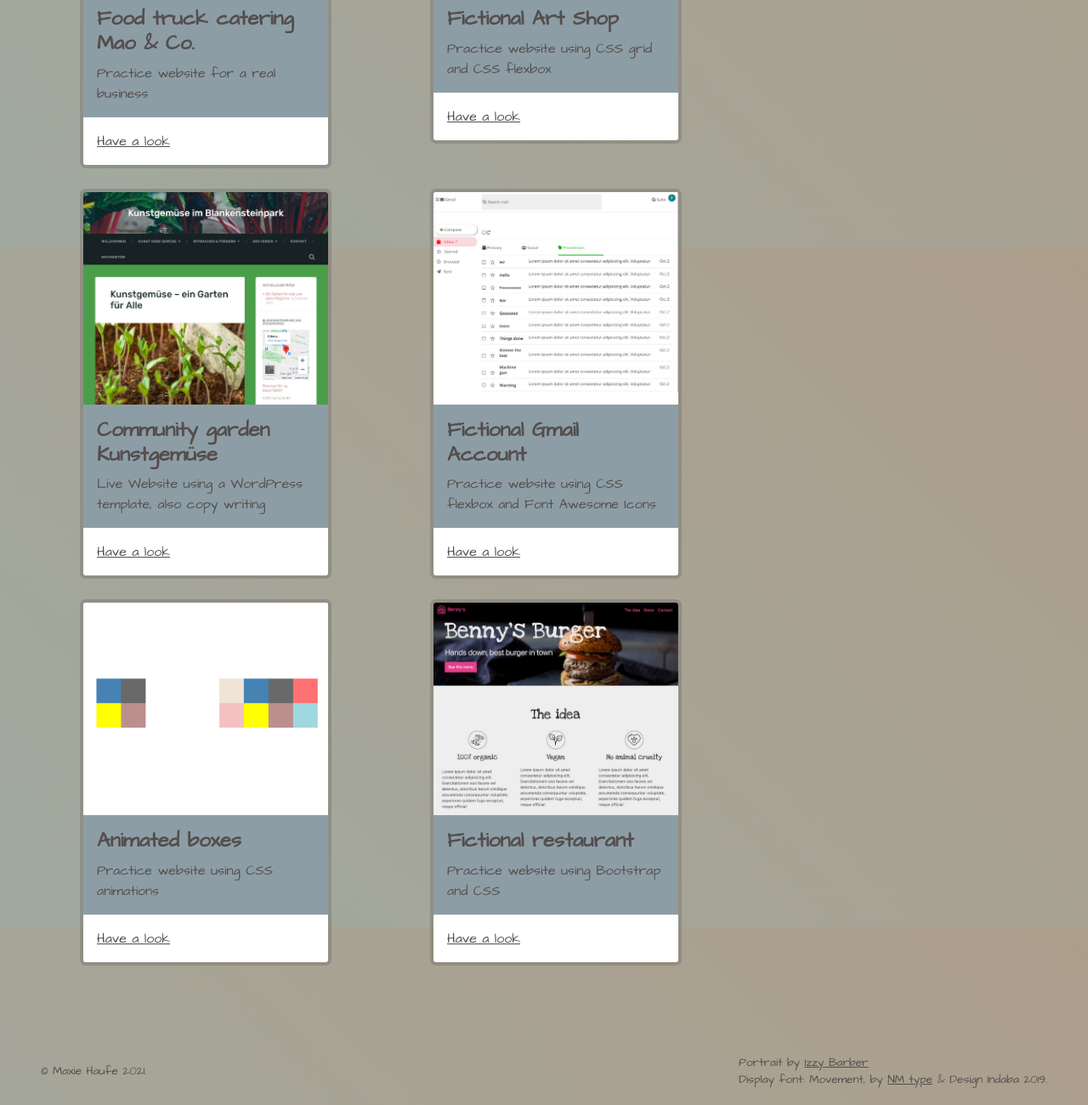
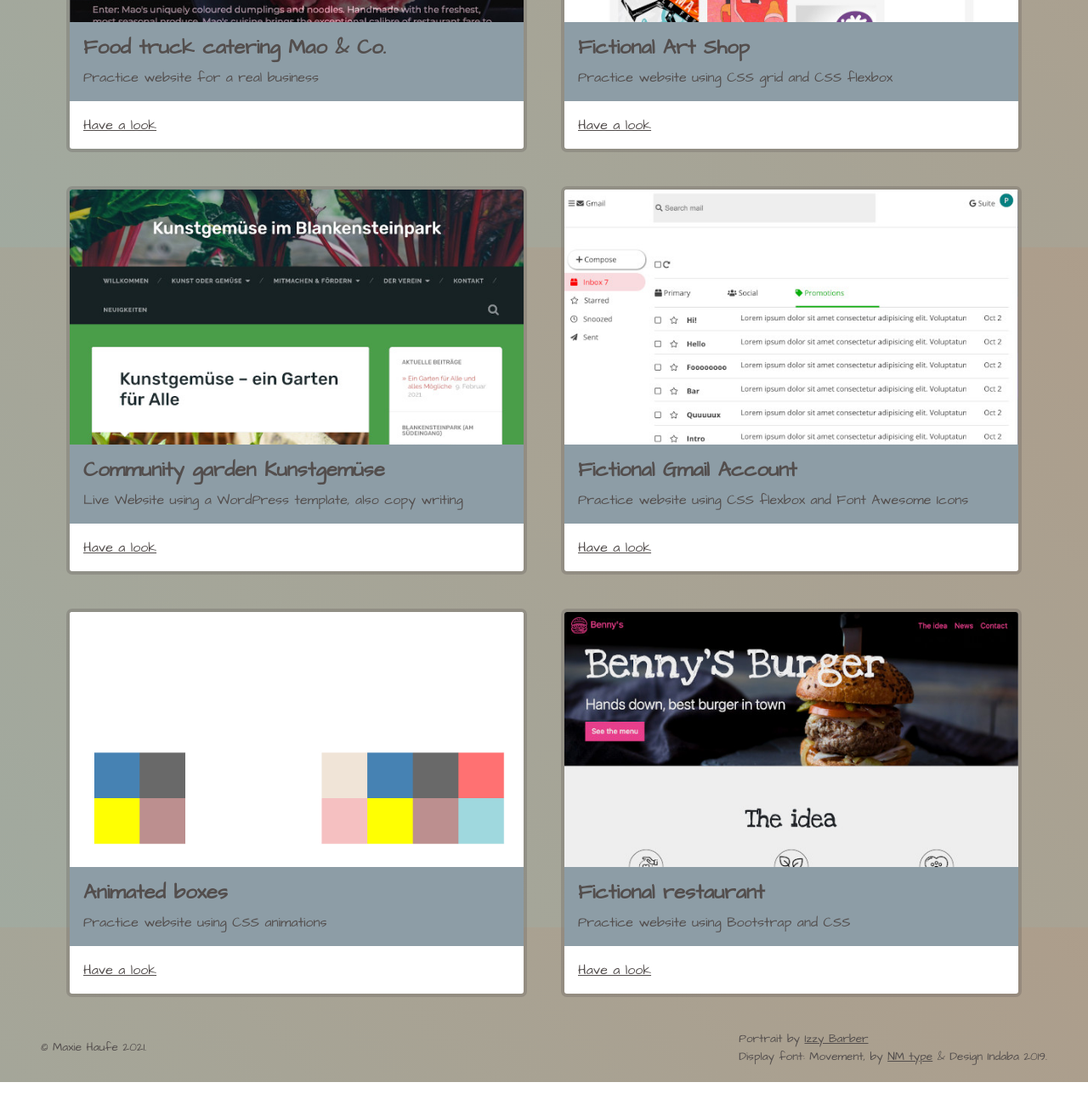
Before and after one commit to Mxx1029/uib-portfolio-project, a website: page src/projects.html in a window 1280 px wide. Shown: the part 509-1809 px from the top of the page at 85% size. After the commit the page ends 1782 px from the top, so only its background shows below. Drawn offline with nearby package versions, Linux system fonts and the light colour scheme; files that its build step writes are made by us from their sources; files whose address does not match are found by name.

Commit message:
Fix projects grid on projects page

```diff
--- a/src/projects.html
+++ b/src/projects.html
@@ -43,9 +43,11 @@
     </header>
     <main class="container mb-lg-4">
         <h1 class="display-4 text-center mb-md-5">Check out my work</h1>
-        <div class="row mb-lg-5">
-            <div class="col-lg-4 col-md-6 col-sm-12 m-3">
-                <div class="card border-0" style="width: 18rem;">
+        <!-- <div class="row mb-lg-5"> -->
+        <div class="row row-cols-1 row-cols-md-2 g-5">
+            <!-- <div class="col-lg-4 col-md-6 col-sm-12 m-3"> -->
+            <div class="col">
+                <div class="card border-0">
                     <div class="img-container overflow-scroll">
                         <img src="./images/mao-600px.jpeg" class="overflow-scroll card-img-top" alt="Screenshot of food truck website">
                     </div>
@@ -59,8 +61,9 @@
                     </div>
                 </div>
             </div>
-            <div class="col-lg-4 col-md-6 col-sm-12 m-3">
-                <div class="card border-0" style="width: 18rem;">
+            <!-- <div class="col-lg-4 col-md-6 col-sm-12 m-3"> -->
+            <div class="col">
+                <div class="card border-0">
                     <div class="img-container overflow-scroll">
                         <img src="./images/grid-gallery-600px.jpeg" class="overflow-scroll card-img-top" alt="Screenshot of food truck website">
                     </div>
@@ -74,8 +77,9 @@
                     </div>
                 </div>
             </div>
-            <div class="col-lg-4 col-md-6 col-sm-12 m-3">
-                <div class="card border-0" style="width: 18rem;">
+            <!-- <div class="col-lg-4 col-md-6 col-sm-12 m-3"> -->
+            <div class="col">
+                <div class="card border-0">
                     <div class="img-container overflow-scroll">
                         <img src="./images/kunstgemuese-600px.jpeg" class="overflow-scroll card-img-top" alt="Screenshot of food truck website">
                     </div>
@@ -89,8 +93,9 @@
                     </div>
                 </div>
             </div>
-            <div class="col-lg-4 col-md-6 col-sm-12 m-3">
-                <div class="card border-0" style="width: 18rem;">
+            <!-- <div class="col-lg-4 col-md-6 col-sm-12 m-3"> -->
+            <div class="col">
+                <div class="card border-0">
                     <div class="img-container overflow-scroll">
                         <img src="./images/gmail-600px.jpeg" class="overflow-scroll card-img-top" alt="Screenshot of food truck website">
                     </div>
@@ -104,8 +109,9 @@
                     </div>
                 </div>
             </div>
-            <div class="col-lg-4 col-md-6 col-sm-12 m-3">
-                <div class="card border-0" style="width: 18rem;">
+            <!-- <div class="col-lg-4 col-md-6 col-sm-12 m-3"> -->
+            <div class="col">
+                <div class="card border-0">
                     <div class="img-container overflow-scroll">
                         <img src="./images/animation-600px.jpeg" class="overflow-scroll card-img-top" alt="Screenshot of food truck website">
                     </div>
@@ -119,8 +125,9 @@
                     </div>
                 </div>
             </div>
-            <div class="col-lg-4 col-md-6 col-sm-12 m-3">
-                <div class="card border-0" style="width: 18rem;">
+            <!-- <div class="col-lg-4 col-md-6 col-sm-12 m-3"> -->
+            <div class="col">
+                <div class="card border-0">
                     <div class="img-container overflow-scroll">
                         <img src="./images/bennys-600px.jpeg" class="overflow-scroll card-img-top" alt="Screenshot of food truck website">
                     </div>
--- a/src/scss/main.scss
+++ b/src/scss/main.scss
@@ -137,19 +137,10 @@ footer p {
 
 // About page styles
 
-// .about-container-social {
-//     line-height: 2rem;
-//     a {
-//         i {
-//             font-size: 2rem;
-//         }
-//     }
-// }
-
 // Projects page styles
 
 .img-container {
-    height: 250px;
+    height: 300px;
 }
 
 // .nav-dropdown {
```
